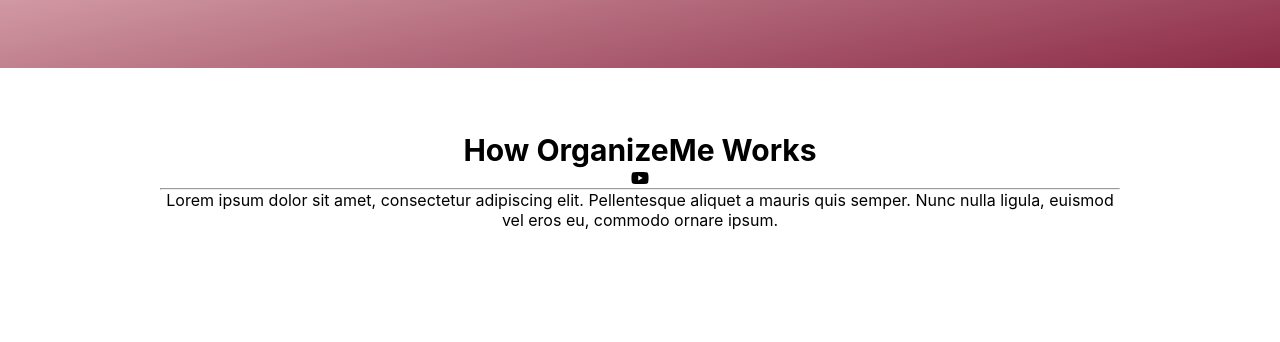
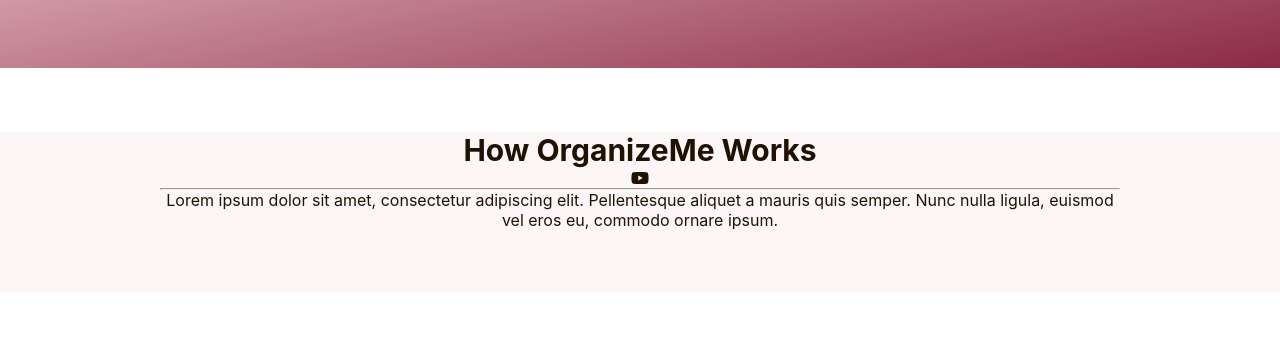
Before and after one commit to DoloresM/OrganizeMe, a React (Create React App) app in the folder organize-me/: page / in a window 1280 px wide. Shown: the part 740-1082 px from the top of the page. Built offline with nearby package versions, Linux system fonts and the light colour scheme.

Commit message:
color theme added @root

```diff
--- a/organize-me/src/App.css
+++ b/organize-me/src/App.css
@@ -1,8 +1,23 @@
 @import url('https://fonts.googleapis.com/css?family=Josefin+Sans');
+
+
+:root {
+  --black-chocolate: #211103;
+  --black-bean: #3D1308;
+  --burgundy: ##7B0D1E;
+  --ruby: #9F2042;
+  --lavblush: #F8E5EE;
+}
 
 *{
   margin:0;
   /* background-color: whitesmoke; */
+}
+
+body{
+  margin: 0;
+  padding: 0;
+  color: #211103;
 }
 
 /* NAVIGATION BAR */
@@ -143,6 +158,7 @@
   padding: 0 10rem 0 10rem;
   text-align: center;
   height: 20vh;
+  background-color: #FCF6F6;
 }
 .banner h3{
   font-size: 30px;
```
